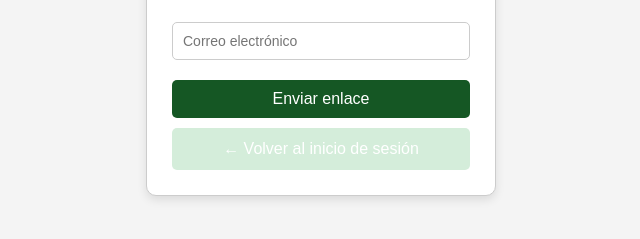
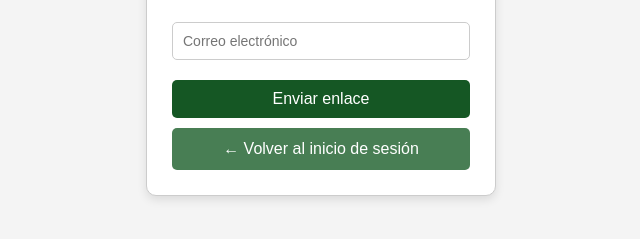
Before and after one commit to Katlyng/login_system, a website: page public/forgot-password.html in a window 1280 px wide. In both pictures the pointer is over the link "← Volver al inicio de sesión". Shown: the part 351-590 px from the top of the page, without its empty margins (319-959 px from the left). Drawn offline with Linux system fonts and the light colour scheme.

Commit message:
hover test

```diff
--- a/public/forgot-password.html
+++ b/public/forgot-password.html
@@ -94,7 +94,7 @@
         }
 
         .but-back:hover {
-            background-color:#d4edda;
+            background-color:#487e54;
         }
     </style>
 </head>
```
